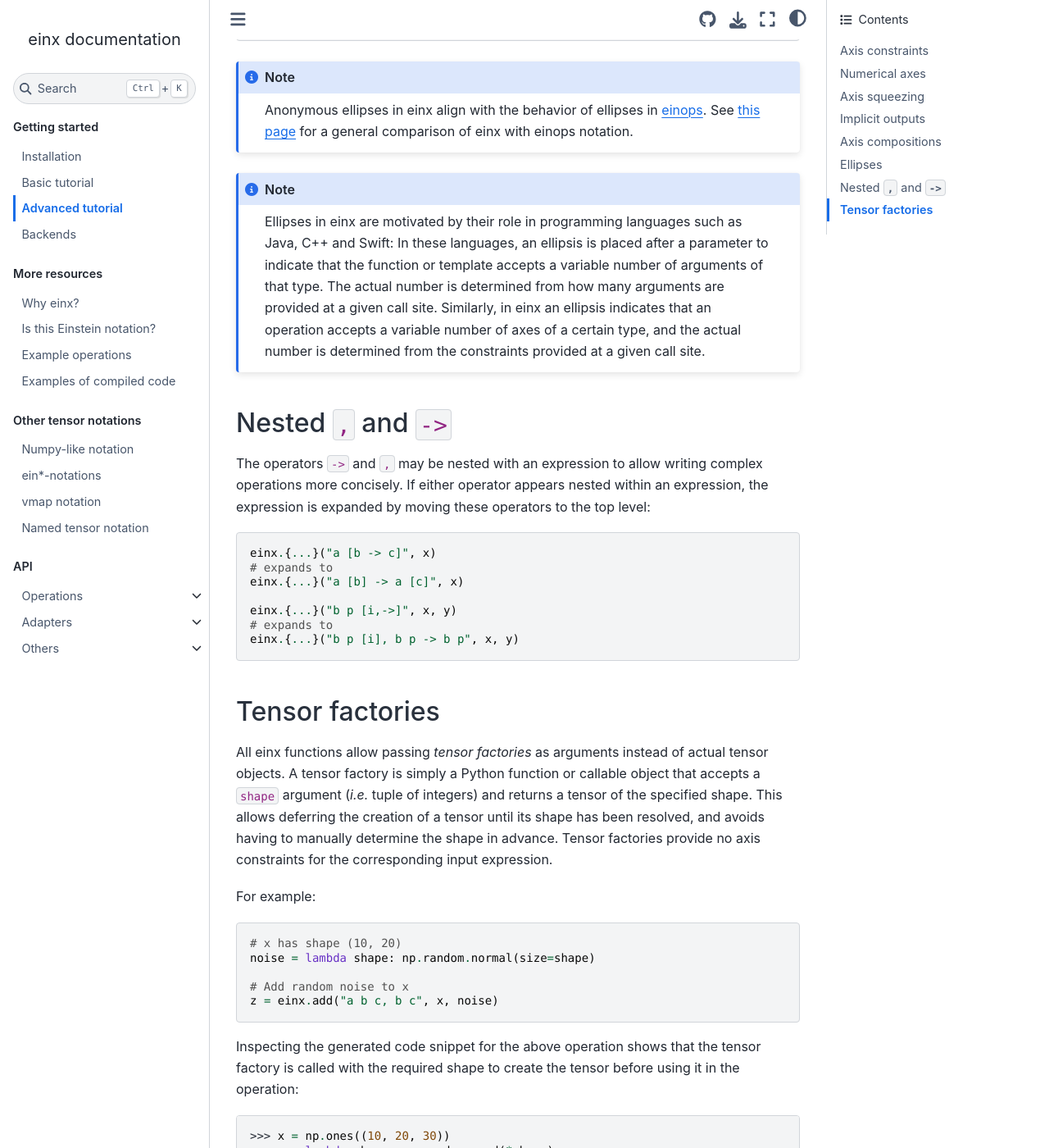
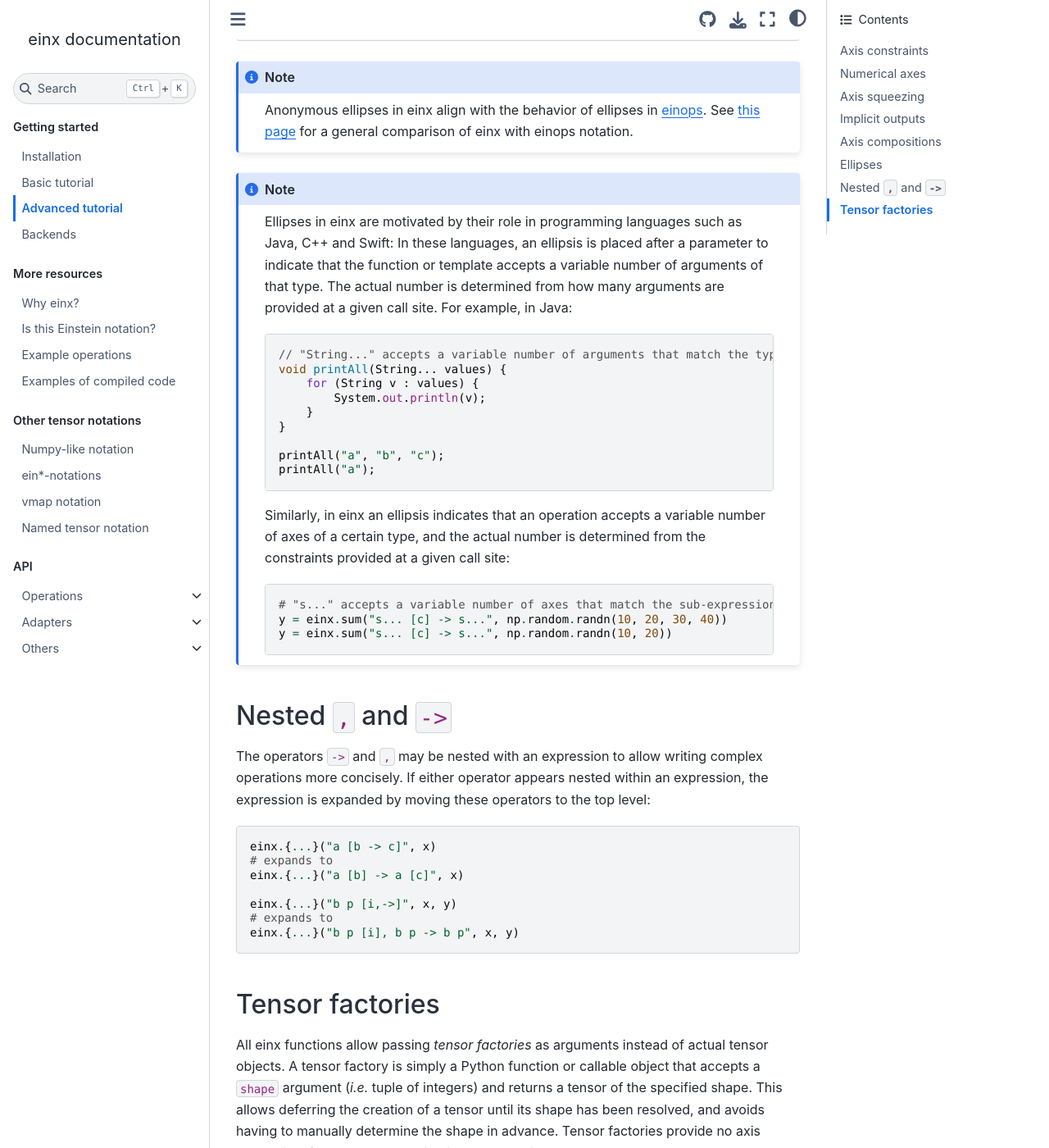
Before and after one commit to fferflo/einx, a Sphinx documentation site: the page built from docs/source/gettingstarted/advanced.rst, in a window 1280 px wide and 1400 px high, scrolled down 8527 px. Shown: the whole window at 82% size. Built offline with Sphinx 7.4.7 and the Sphinx Book theme 1.1.4, drawn with Linux system fonts in a browser that asks for light colours; some of the changed text lies outside the part shown.

Commit message:
Improve docs

```diff
--- a/docs/source/comparison/ein.rst
+++ b/docs/source/comparison/ein.rst
@@ -432,8 +432,8 @@ Short introduction
 ==================
 
 In addition to the four main functions described above, einops also introduces ``einops.pack`` and ``einops.unpack`` for concatenation
-and splitting of tensors. The notation uses a single expression to represent the shapes of all input and output tensors, and the ``*`` symbol
-to represent the concatenated axis: All axes across inputs tensors at the ``*`` are first flattened and then concatenated along this axis
+and splitting of tensors following a new type of notation. The notation uses a single expression to represent the shapes of all input and output tensors, and the ``*`` symbol
+to represent the concatenated axis. All axes across inputs tensors at the ``*`` are first flattened and then concatenated along this axis
 in the output.
 
 For instance, the following operation flattens all but the first two dimensions of the input tensors and
--- a/docs/source/comparison/vmap.rst
+++ b/docs/source/comparison/vmap.rst
@@ -61,7 +61,7 @@ for a given backend, and some custom operation in Python that internally uses ``
         return sum(x, axis=0)
         # output has shape (d)
 
-Manually vectorizing this operation with loop notation over a new leading dimension of length 4
+Manually vectorizing the operation ``op`` with loop notation over a new leading dimension of length 4
 (*i.e.* with input shape ``(b, c, d)`` and ``b = 4``) results in the following invocations of the primitive ``sum``:
 
 ..  code-block:: python
@@ -91,7 +91,7 @@ To support vmap, a tensor framework implements this behavior for all of its prim
 vmap as a universal notation
 ****************************
 
-vmap allows expressing the vectorization of arbitrary tensor operations, with the exception of axis compositions and vectorized axes that appear only on the input side.
+vmap allows expressing the vectorization of any tensor operation (although with no support for composed axes, and limited support for edge cases in some frameworks).
 Using vmap as a universal notation for tensor operations, however, typically results in verbose, obscure and error-prone expressions that are
 difficult to read and write in all but few cases. For instance, the operation expressed in einx notation as
 
--- a/docs/source/gettingstarted/advanced.rst
+++ b/docs/source/gettingstarted/advanced.rst
@@ -416,8 +416,29 @@ Lastly, einx allows writing anonymous ellipses without a preceding expression. I
     Ellipses in einx are motivated by their role in programming languages such as Java, C++ and Swift: In these languages, an ellipsis
     is placed after a parameter to indicate that the function or template accepts a variable number of
     arguments of that type. The actual number is determined from how many arguments are provided at
-    a given call site. Similarly, in einx an ellipsis indicates that an operation accepts a variable number of axes of a certain type,
-    and the actual number is determined from the constraints provided at a given call site.
+    a given call site. For example, in Java:
+
+    .. code-block:: java
+
+        // "String..." accepts a variable number of arguments that match the type "String"
+        void printAll(String... values) {
+            for (String v : values) {
+                System.out.println(v);
+            }
+        }
+
+        printAll("a", "b", "c");
+        printAll("a");
+
+    Similarly, in einx an ellipsis indicates that an operation accepts a variable number of axes of a certain type,
+    and the actual number is determined from the constraints provided at a given call site:
+
+    .. code-block:: python
+
+        # "s..." accepts a variable number of axes that match the sub-expression "s"
+        y = einx.sum("s... [c] -> s...", np.random.randn(10, 20, 30, 40))
+        y = einx.sum("s... [c] -> s...", np.random.randn(10, 20))
+
 
 
 Nested ``,`` and ``->``
@@ -451,7 +472,6 @@ For example:
 
 ..  code-block:: python
 
-    # x has shape (10, 20)
     noise = lambda shape: np.random.normal(size=shape)
 
     # Add random noise to x
--- a/docs/source/more/isthiseinsteinnotation.rst
+++ b/docs/source/more/isthiseinsteinnotation.rst
@@ -1,10 +1,12 @@
 Is this Einstein notation?
 ##########################
+
+No, but let's start from the beginning.
 
 What is Einstein notation?
 ==========================
 
-Einstein introduced what is now known as *Einstein's summation convention* (or: *Einstein notation*) for the mathematical notation of tensor contractions
+Albert Einstein introduced what is now known as *Einstein's summation convention* (or: *Einstein notation*) for the mathematical notation of tensor contractions
 in `The Foundation of the General Theory of Relativity <https://onlinelibrary.wiley.com/doi/epdf/10.1002/andp.19163540702>`_ (page 781):
 
     *German original*: "Es ist deshalb moglich, ohne die Klarheit zu beeintrachtigen, die Summenzeichen wegzulassen. Dafür führen wir die Vorschrift ein:
```
Also changed, not shown: other parts of docs/source/comparison/ein.rst (+1 -1 lines), other parts of docs/source/comparison/vmap.rst (+1 -1 lines), other parts of docs/source/gettingstarted/advanced.rst (+1 -1 lines), docs/source/comparison/namedtensor.rst (+4 -4 lines).
